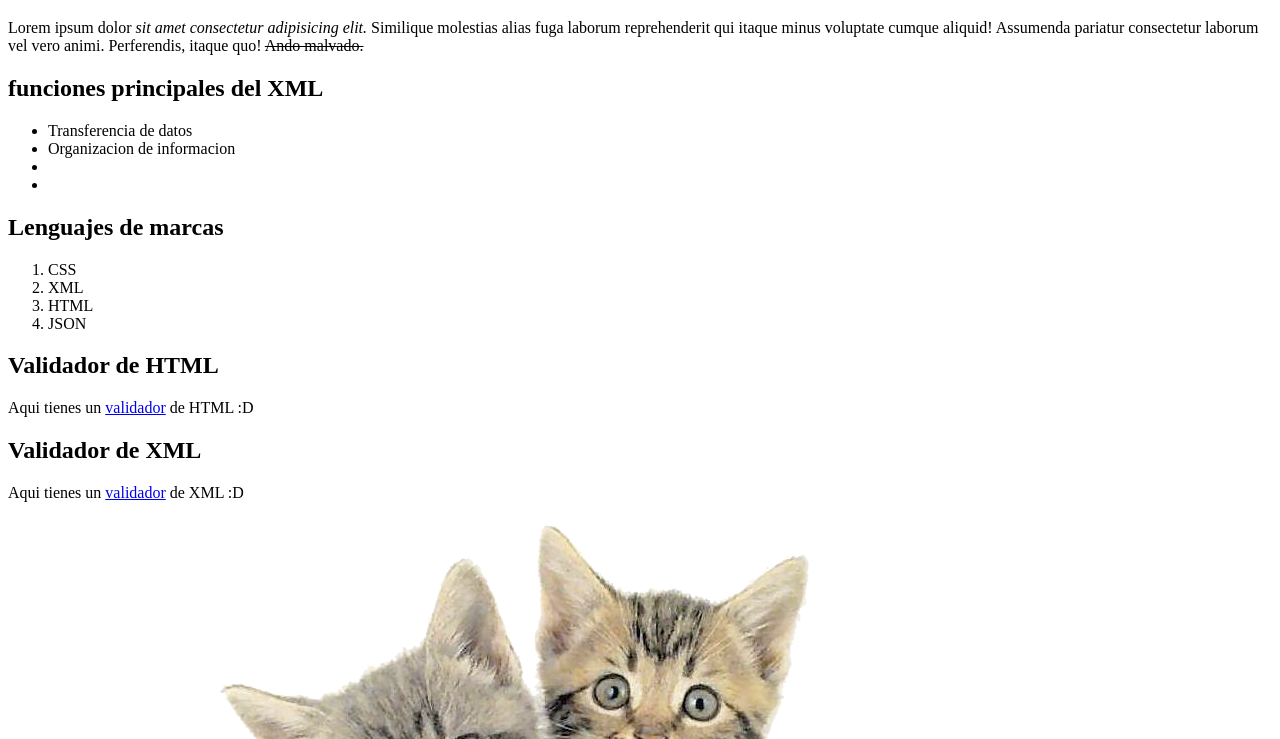
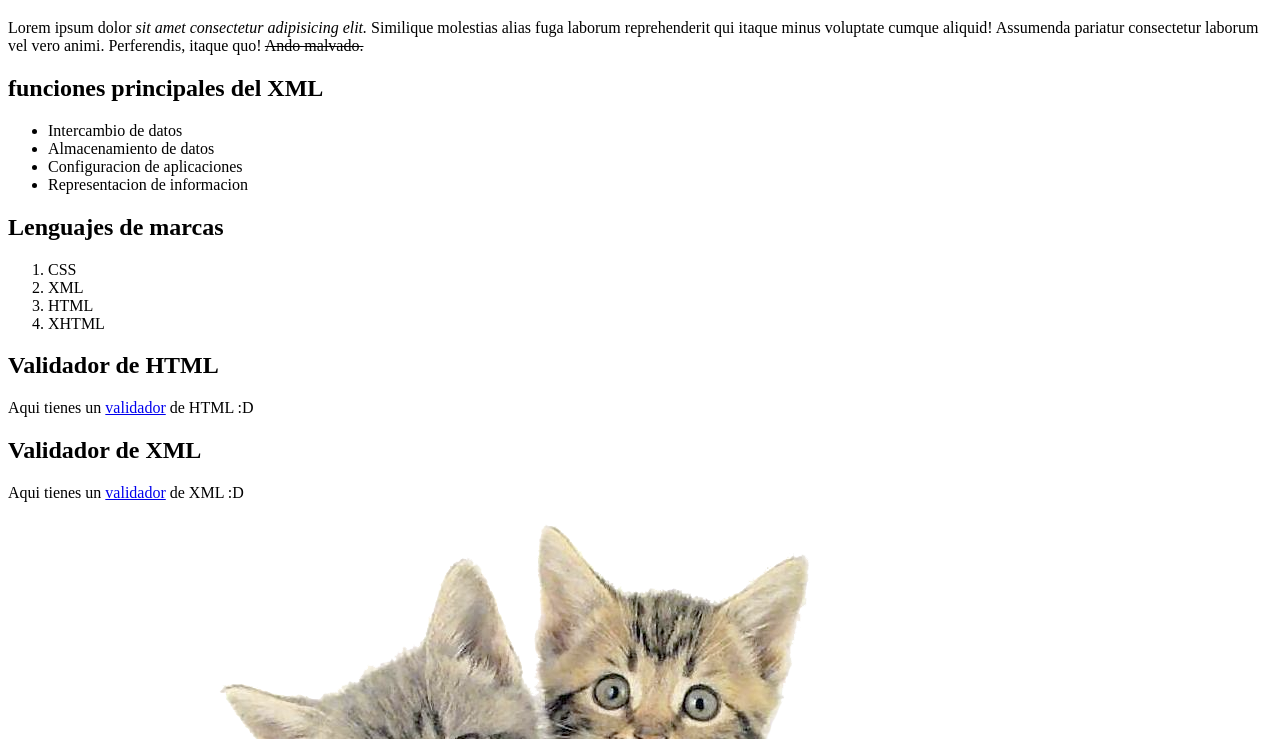
Before and after one commit to Lotoz/LLMM, a plain HTML site: page Tema 1/HTML/Ejercicios Basicos/index.html in a window 1280 px wide. Shown: the part 61-800 px from the top of the page. Drawn offline with Linux system fonts and the light colour scheme.

Commit message:
Update index.html

```diff
--- a/Tema 1/HTML/Ejercicios Basicos/index.html
+++ b/Tema 1/HTML/Ejercicios Basicos/index.html
@@ -14,17 +14,17 @@
         <s>Ando malvado.</s></p>
     <h2>funciones principales del XML</h2>
     <ul>
-        <li>Transferencia de datos</li>
-        <li>Organizacion de informacion</li>
-        <li></li>
-        <li></li>
+        <li>Intercambio de datos</li>
+        <li>Almacenamiento de datos</li>
+        <li>Configuracion de aplicaciones</li>
+        <li>Representacion de informacion</li>
     </ul>
     <h2>Lenguajes de marcas</h2>
     <ol>
         <li>CSS</li>
         <li>XML</li>
         <li>HTML</li>
-        <li>JSON</li>
+        <li>XHTML</li>
     </ol>
     <h2>Validador de HTML</h2>
         <p>Aqui tienes un <a href="https://validator.w3.org/">validador</a> de HTML :D</p>
```
